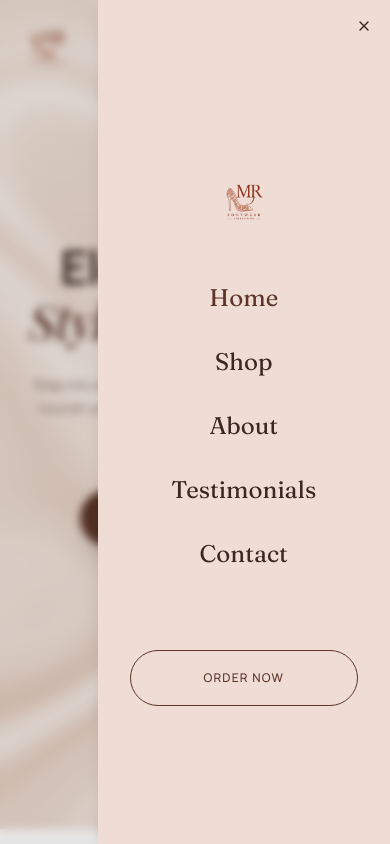
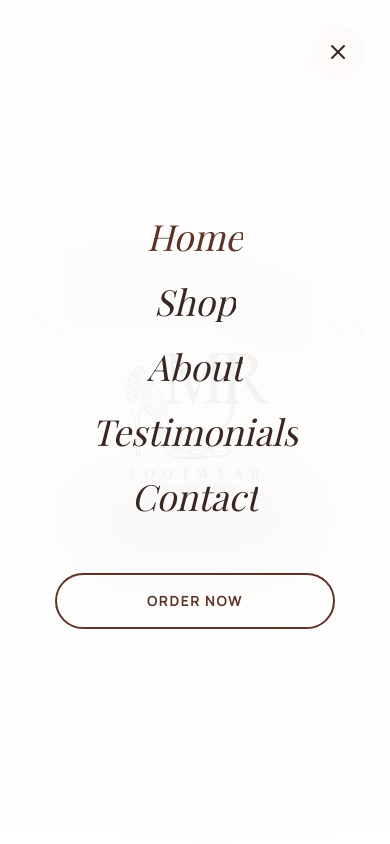
Before and after one commit to RanaZainUlAbiden/m.collection, a Next.js app: page / in a window 390 px wide. Both pictures are taken after a click on the button 354 px from the left and 48 px from the top of the page. Shown: the top 844 px of the page. Built offline with nearby package versions, Linux system fonts and the light colour scheme; a web font is replaced by a local one.

Commit message:
feat: upgrade mobile menu to a luxury full-screen takeover with staggered animations

```diff
--- a/components/layout/Navbar.tsx
+++ b/components/layout/Navbar.tsx
@@ -13,9 +13,9 @@
 import { useState, useEffect, useRef } from "react";
 import Link from "next/link";
 import { usePathname } from "next/navigation";
+import { motion, AnimatePresence } from "framer-motion";
 import { Menu, X, ShoppingCart, Search, Heart, ChevronDown, Footprints, Leaf, Sparkles } from "lucide-react";
 import { Button } from "@/components/ui/button";
-import { Sheet, SheetContent, SheetTrigger } from "@/components/ui/sheet";
 import { SearchModal } from "@/components/search/SearchModal";
 import { CartSheet } from "@/components/cart/CartSheet";
 import { Logo } from "@/components/ui/Logo";
@@ -44,6 +44,18 @@ export function Navbar() {
         window.addEventListener("scroll", handleScroll);
         return () => window.removeEventListener("scroll", handleScroll);
     }, []);
+
+    // Prevent body scroll when mobile menu is open
+    useEffect(() => {
+        if (open) {
+            document.body.style.overflow = "hidden";
+        } else {
+            document.body.style.overflow = "unset";
+        }
+        return () => {
+            document.body.style.overflow = "unset";
+        };
+    }, [open]);
 
     // Helper function to determine if a route is currently active
     // Handles the root path uniquely to prevent it from matching all routes
@@ -95,36 +107,79 @@ export function Navbar() {
                         </Button>
                     </CartSheet>
 
-                    {/* Mobile Menu */}
-                    <Sheet open={open} onOpenChange={setOpen}>
-                        <SheetTrigger className="lg:hidden p-2 hover:bg-secondary/20 rounded-full transition-colors">
+                    {/* Mobile Menu Trigger */}
+                    <button onClick={() => setOpen(true)} className="lg:hidden p-2 hover:bg-secondary/20 rounded-full transition-colors">
                         <Menu className="w-6 h-6 text-foreground" />
-                        </SheetTrigger>
-                        <SheetContent side="right" className="w-full sm:w-[400px] bg-muted border-none flex flex-col justify-center">
-                            <div className="flex flex-col items-center gap-12 mt-8">
-                                <Logo />
-                                <nav className="flex flex-col items-center gap-8">
-                                    {navLinks.map((link) => (
+                    </button>
+
+                    {/* Luxury Full-Screen Mobile Menu */}
+                    <AnimatePresence>
+                        {open && (
+                            <motion.div
+                                initial={{ opacity: 0, y: "-100%" }}
+                                animate={{ opacity: 1, y: 0 }}
+                                exit={{ opacity: 0, y: "-100%" }}
+                                transition={{ duration: 0.7, ease: [0.22, 1, 0.36, 1] }}
+                                className="fixed inset-0 z-[100] bg-white/95 backdrop-blur-2xl flex flex-col items-center justify-center h-[100dvh] w-[100vw]"
+                            >
+                                {/* Close Button */}
+                                <button
+                                    onClick={() => setOpen(false)}
+                                    className="absolute top-6 right-6 p-4 rounded-full bg-secondary/5 hover:bg-secondary/10 transition-colors z-[110]"
+                                >
+                                    <X className="w-6 h-6 text-foreground" />
+                                </button>
+
+                                {/* Navigation Links */}
+                                <nav className="flex flex-col items-center gap-6 sm:gap-8 w-full px-6 z-[110]">
+                                    {navLinks.map((link, i) => (
+                                        <div key={link.name} className="overflow-hidden">
+                                            <motion.div
+                                                initial={{ opacity: 0, y: 100 }}
+                                                animate={{ opacity: 1, y: 0 }}
+                                                exit={{ opacity: 0, y: 100 }}
+                                                transition={{ duration: 0.6, delay: 0.1 + (i * 0.08), ease: [0.22, 1, 0.36, 1] }}
+                                            >
                                                 <Link
-                                            key={link.name}
                                                     href={link.href}
                                                     onClick={() => setOpen(false)}
-                                            className={`text-2xl font-heading font-normal transition-colors hover:text-primary ${pathname === link.href ? "text-primary" : "text-foreground"}`}
+                                                    className={`text-4xl sm:text-5xl md:text-7xl font-serif italic transition-all duration-300 hover:text-primary ${pathname === link.href ? "text-primary" : "text-foreground"}`}
                                                 >
                                                     {link.name}
                                                 </Link>
+                                            </motion.div>
+                                        </div>
                                     ))}
+
+                                    {/* Order Now CTA */}
+                                    <div className="overflow-hidden mt-8 w-full max-w-[280px]">
+                                        <motion.div
+                                            initial={{ opacity: 0, y: 100 }}
+                                            animate={{ opacity: 1, y: 0 }}
+                                            exit={{ opacity: 0, y: 100 }}
+                                            transition={{ duration: 0.6, delay: 0.1 + (navLinks.length * 0.08), ease: [0.22, 1, 0.36, 1] }}
+                                        >
+                                            <CartSheet>
+                                                <button onClick={() => setOpen(false)} className="w-full border-2 border-primary text-primary hover:bg-primary hover:text-white rounded-full text-sm font-bold tracking-widest uppercase h-14 transition-colors flex items-center justify-center">
+                                                    Order Now
+                                                </button>
+                                            </CartSheet>
+                                        </motion.div>
+                                    </div>
                                 </nav>
-                                <div className="mt-8 flex flex-col gap-4 w-full px-8">
-                                    <CartSheet>
-                                        <Button onClick={() => setOpen(false)} variant="outline" className="w-full border-primary text-primary hover:bg-primary hover:text-primary-foreground rounded-full text-xs tracking-widest uppercase h-14 bg-transparent transition-colors">
-                                            Order Now
-                                        </Button>
-                                    </CartSheet>
-                                </div>
-                            </div>
-                        </SheetContent>
-                    </Sheet>
+
+                                {/* Background Logo watermark */}
+                                <motion.div
+                                    initial={{ opacity: 0, scale: 0.9 }}
+                                    animate={{ opacity: 0.05, scale: 1 }}
+                                    transition={{ duration: 1, delay: 0.5 }}
+                                    className="absolute inset-0 pointer-events-none flex items-center justify-center z-[105]"
+                                >
+                                    <Logo variant="default" className="scale-[4] sm:scale-[6] filter grayscale" />
+                                </motion.div>
+                            </motion.div>
+                        )}
+                    </AnimatePresence>
                 </div>
             </div>
         </header>
```
Lines whose indentation alone changed are shown as unchanged.
